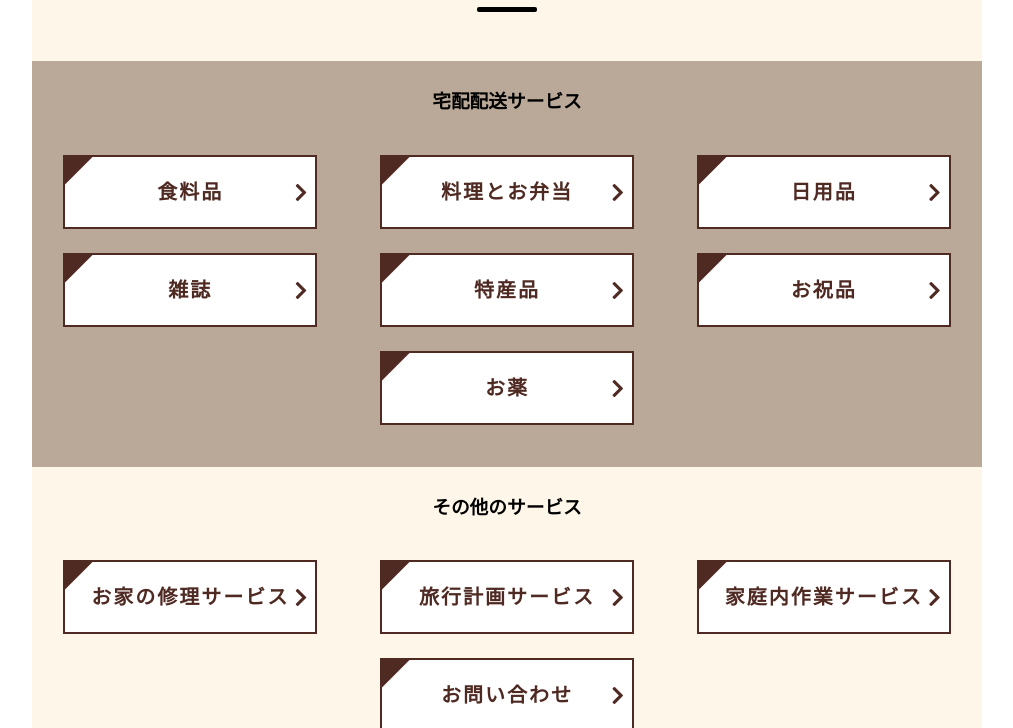
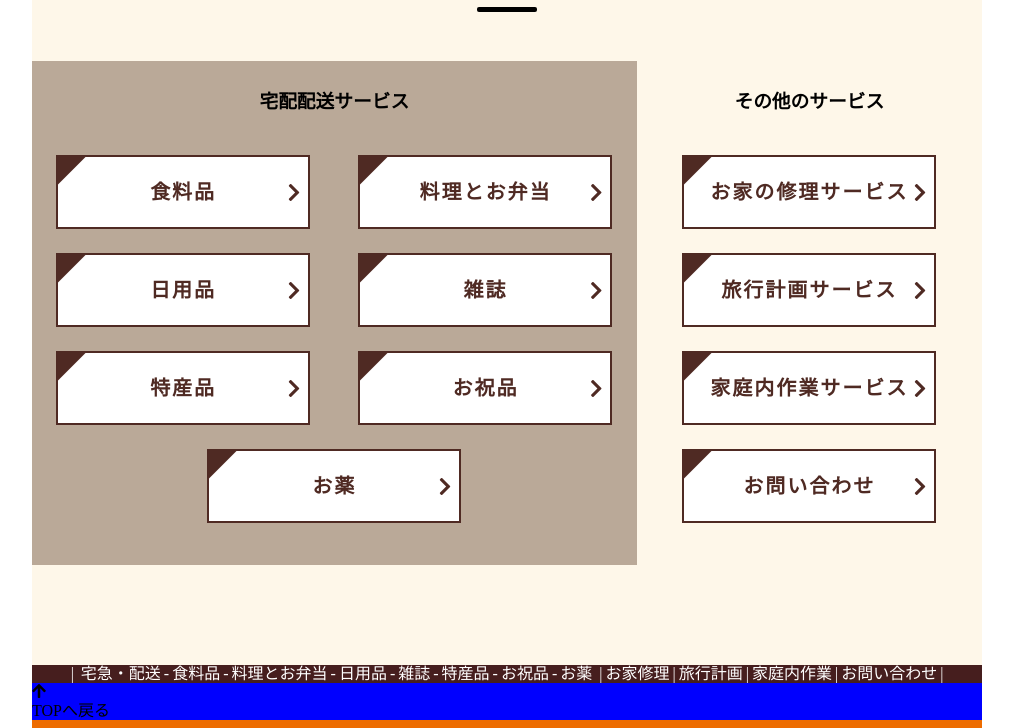
Before and after one commit to satochibi/EnrichmentSupportSystemForTheElderly, a website: page index.html in a window 1280 px wide. Shown: the part 592-1320 px from the top of the page, without its empty margins (133-1146 px from the left). Drawn offline with Linux system fonts and the light colour scheme.

Commit message:
ボタンテーブルをflexで横並びに

```diff
--- a/index.html
+++ b/index.html
@@ -77,6 +77,11 @@
                 <li><a href="#">お問い合わせ</a></li>
             </ul>
 
+            <div class="back-to-top-btn">
+                <i class="fas fa-arrow-up"></i>
+                <p>TOPへ戻る</p>
+            </div>
+
             <div class="footer-logo">
                 HAISABU Platform
             </div>
--- a/scss/styles.scss
+++ b/scss/styles.scss
@@ -143,6 +143,15 @@ div.container {
         }
 
         div.service-table{
+            display: flex;
+            padding-bottom: 100px;
+
+            @include sp{
+                flex-direction: column;
+                padding-bottom: 0;
+            }
+
+
             div.delivery-service{
                 @include buttons();
                 background-color: rgb(186, 169, 152);
@@ -212,6 +221,13 @@ div.container {
             }
         }
 
+        .back-to-top-btn{
+            background-color: blue;
+            p{
+                margin: 0;
+            }
+        }
+
         .footer-logo {
             text-align: center;
             font-size: 25px;
```
Also changed, not shown: css/styles.css, 1 other file.
